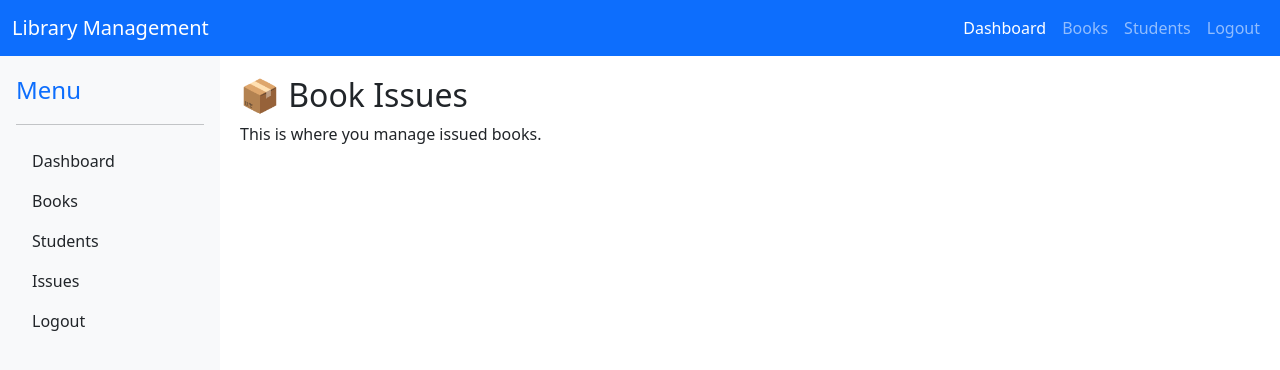
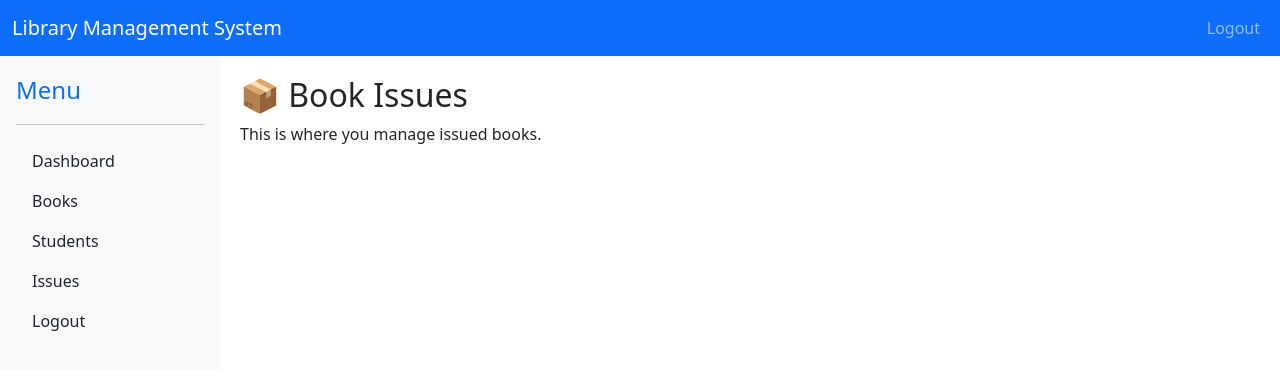
Before and after one commit to chaudharykeshavraj/mern_project, a React (Vite) app in the folder ui/: page /issues in a window 1280 px wide. Shown: the top 370 px of the page. Built offline with nearby package versions, Linux system fonts and the light colour scheme; sample sign-in values are in the browser's storage.

Commit message:
Navigating to dashboard on clicking title(Library MS)

```diff
--- a/ui/src/components/DashboardLayout.jsx
+++ b/ui/src/components/DashboardLayout.jsx
@@ -1,18 +1,29 @@
-import React from 'react';
+import React, { useEffect } from 'react';
 import Navbar from './Navbar';
 import Sidebar from './Sidebar';
-import { Outlet } from 'react-router-dom';
+import { Outlet, useNavigate } from 'react-router-dom';
 
-const DashboardLayout = () => (
-    <div>
+const DashboardLayout = () => {
+    const navigate = useNavigate();
+
+    useEffect(() => {
+        const token = localStorage.getItem('token');
+        if (!token) {
+        navigate('/login');
+        }
+    }, []);
+
+    return (
+        <div>
         <Navbar />
         <div style={{ display: "flex" }}>
             <Sidebar />
             <main style={{ padding: "20px", flexGrow: 1 }}>
-                <Outlet />
+            <Outlet />
             </main>
         </div>
-    </div>
-);
+        </div>
+    );
+};
 
 export default DashboardLayout;
--- a/ui/src/components/Navbar.jsx
+++ b/ui/src/components/Navbar.jsx
@@ -3,6 +3,21 @@ import { useNavigate } from 'react-router-dom';
 
 const Navbar = () => {
     const navigate = useNavigate();
+
+    const handleRedirectHome = () => {
+    const token = localStorage.getItem('token');
+    const role = localStorage.getItem('role');
+
+    if (!token) {
+        navigate('/login');
+    } else if (role === 'admin' || role === 'teacher') {
+        navigate('/dashboard');
+    } else if (role === 'student') {
+        navigate('/students');
+    } else {
+        navigate('/dashboard'); // default
+    }
+    };
 
     const handleLogout = () => {
         localStorage.clear(); // remove token, user, etc.
@@ -11,8 +26,9 @@ const Navbar = () => {
 
     return (
         <nav className="navbar navbar-expand-lg navbar-dark bg-primary">
+
         <div className="container-fluid">
-            <a className="navbar-brand" href="/">Library Management</a>
+            <a className="navbar-brand" onClick={handleRedirectHome} href="/dashboard">Library Management System</a>
             <button
             className="navbar-toggler"
             type="button"
@@ -26,15 +42,7 @@ const Navbar = () => {
             </button>
             <div className="collapse navbar-collapse" id="navbarNav">
             <ul className="navbar-nav ms-auto">
-                <li className="nav-item">
-                <a className="nav-link active" href="/dashboard">Dashboard</a>
-                </li>
-                <li className="nav-item">
-                <a className="nav-link" href="/books">Books</a>
-                </li>
-                <li className="nav-item">
-                <a className="nav-link" href="/students">Students</a>
-                </li>
+
                 <li className="nav-item">
                 <button className="btn btn-link nav-link" onClick={handleLogout}>Logout</button>
                 </li>
--- a/ui/src/pages/Login.jsx
+++ b/ui/src/pages/Login.jsx
@@ -33,7 +33,7 @@ const Login = () => {
                 } else {
                     navigate('/dashboard');
                 }
-            }, 1500);  // 1.5 seconds delay to show toast
+            }, 1000);  // 1.5 seconds delay to show toast
 
             } catch (err) {
             toast.error(err.response?.data?.error || 'Login failed!');
```
